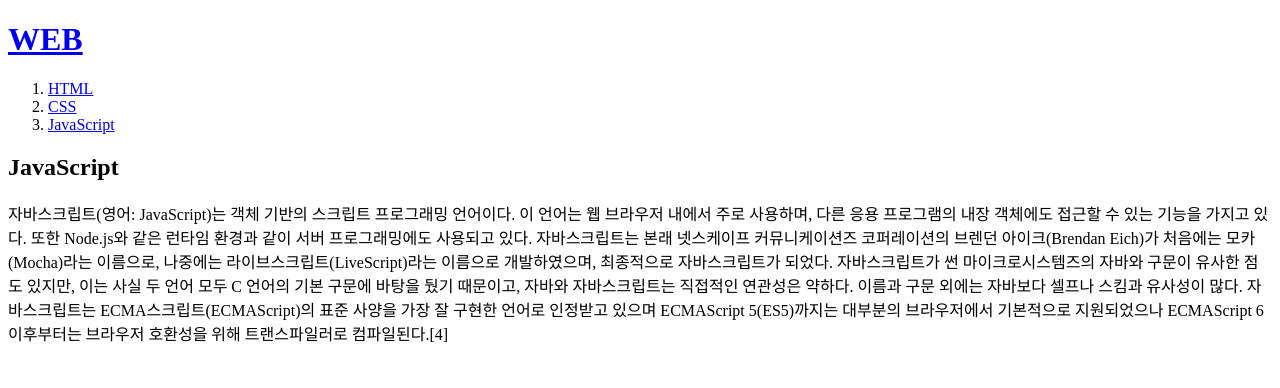
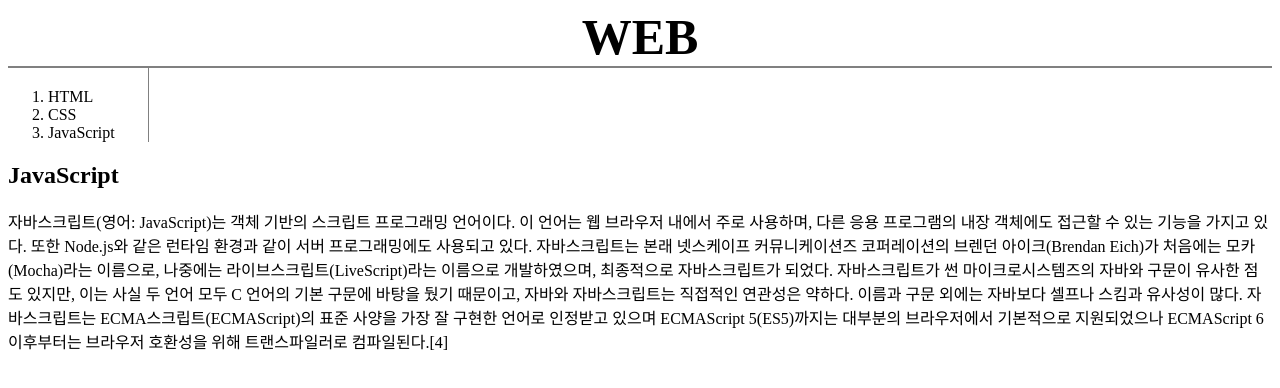
Before and after one commit to gyehwan24/Web_prac, a plain HTML site: page 3.html in a window 1280 px wide. Drawn offline with Linux system fonts and the light colour scheme; a script that the page names is missing.

Commit message:
박스 모델

```diff
--- a/3.html
+++ b/3.html
@@ -1,9 +1,30 @@
 <!DOCTYPE html>
 <html>
+
 <head>
   <title>생활코딩 - JavaScript</title>
   <meta charset="utf-8"><a href="">
 </head>
+<style>
+  h1 {
+    font-size: 50px;
+    text-align: center;
+    border-bottom: 2px solid gray;
+    margin: 0px;
+  }
+
+  a {
+    color: black;
+    text-decoration: none;
+  }
+
+  ol {
+    border-right: 1px solid gray;
+    width: 100px;
+    margin: 0px;
+    padding-top: 20px;
+  }
+</style>
 
 <body>
   <h1><a href="index.html">WEB</a></h1>
@@ -13,7 +34,9 @@
     <li><a href="3.html">JavaScript</a></li>
   </ol>
   <h2>JavaScript</h2>
-자바스크립트(영어: JavaScript)는 객체 기반의 스크립트 프로그래밍 언어이다. 이 언어는 웹 브라우저 내에서 주로 사용하며, 다른 응용 프로그램의 내장 객체에도 접근할 수 있는 기능을 가지고 있다. 또한 Node.js와 같은 런타임 환경과 같이 서버 프로그래밍에도 사용되고 있다. 자바스크립트는 본래 넷스케이프 커뮤니케이션즈 코퍼레이션의 브렌던 아이크(Brendan Eich)가 처음에는 모카(Mocha)라는 이름으로, 나중에는 라이브스크립트(LiveScript)라는 이름으로 개발하였으며, 최종적으로 자바스크립트가 되었다. 자바스크립트가 썬 마이크로시스템즈의 자바와 구문이 유사한 점도 있지만, 이는 사실 두 언어 모두 C 언어의 기본 구문에 바탕을 뒀기 때문이고, 자바와 자바스크립트는 직접적인 연관성은 약하다. 이름과 구문 외에는 자바보다 셀프나 스킴과 유사성이 많다. 자바스크립트는 ECMA스크립트(ECMAScript)의 표준 사양을 가장 잘 구현한 언어로 인정받고 있으며 ECMAScript 5(ES5)까지는 대부분의 브라우저에서 기본적으로 지원되었으나 ECMAScript 6 이후부터는 브라우저 호환성을 위해 트랜스파일러로 컴파일된다.[4]
+  자바스크립트(영어: JavaScript)는 객체 기반의 스크립트 프로그래밍 언어이다. 이 언어는 웹 브라우저 내에서 주로 사용하며, 다른 응용 프로그램의 내장 객체에도 접근할 수 있는 기능을 가지고 있다. 또한 Node.js와 같은 런타임 환경과 같이 서버 프로그래밍에도 사용되고 있다. 자바스크립트는 본래 넷스케이프 커뮤니케이션즈 코퍼레이션의 브렌던 아이크(Brendan Eich)가 처음에는 모카(Mocha)라는 이름으로, 나중에는
+  라이브스크립트(LiveScript)라는 이름으로 개발하였으며, 최종적으로 자바스크립트가 되었다. 자바스크립트가 썬 마이크로시스템즈의 자바와 구문이 유사한 점도 있지만, 이는 사실 두 언어 모두 C 언어의 기본 구문에 바탕을 뒀기 때문이고, 자바와 자바스크립트는 직접적인 연관성은 약하다. 이름과 구문 외에는 자바보다 셀프나 스킴과 유사성이 많다. 자바스크립트는 ECMA스크립트(ECMAScript)의 표준 사양을 가장 잘 구현한 언어로 인정받고
+  있으며 ECMAScript 5(ES5)까지는 대부분의 브라우저에서 기본적으로 지원되었으나 ECMAScript 6 이후부터는 브라우저 호환성을 위해 트랜스파일러로 컴파일된다.[4]
   <div id="disqus_thread"></div>
   <script>
     /**
@@ -26,7 +49,8 @@
     };
     */
     (function() { // DON'T EDIT BELOW THIS LINE
-    var d = document, s = d.createElement('script');
+      var d = document,
+        s = d.createElement('script');
       s.src = 'https://web1-qrhaexodcu.disqus.com/embed.js';
       s.setAttribute('data-timestamp', +new Date());
       (d.head || d.body).appendChild(s);
@@ -37,14 +61,16 @@
 
   <!--Start of Tawk.to Script-->
   <script type="text/javascript">
-var Tawk_API=Tawk_API||{}, Tawk_LoadStart=new Date();
-(function(){
-var s1=document.createElement("script"),s0=document.getElementsByTagName("script")[0];
-s1.async=true;
-s1.src='https://embed.tawk.to/62b963cab0d10b6f3e7975b7/1g6i2rk29';
-s1.charset='UTF-8';
-s1.setAttribute('crossorigin','*');
-s0.parentNode.insertBefore(s1,s0);
+    var Tawk_API = Tawk_API || {},
+      Tawk_LoadStart = new Date();
+    (function() {
+      var s1 = document.createElement("script"),
+        s0 = document.getElementsByTagName("script")[0];
+      s1.async = true;
+      s1.src = 'https://embed.tawk.to/62b963cab0d10b6f3e7975b7/1g6i2rk29';
+      s1.charset = 'UTF-8';
+      s1.setAttribute('crossorigin', '*');
+      s0.parentNode.insertBefore(s1, s0);
     })();
   </script>
   <!--End of Tawk.to Script-->
```
Also changed, not shown: 1.html (+27 -4 lines), 2.html (+18 -1 lines), box.html (added, +21 -0 lines). Lines whose indentation alone changed are shown as unchanged.
